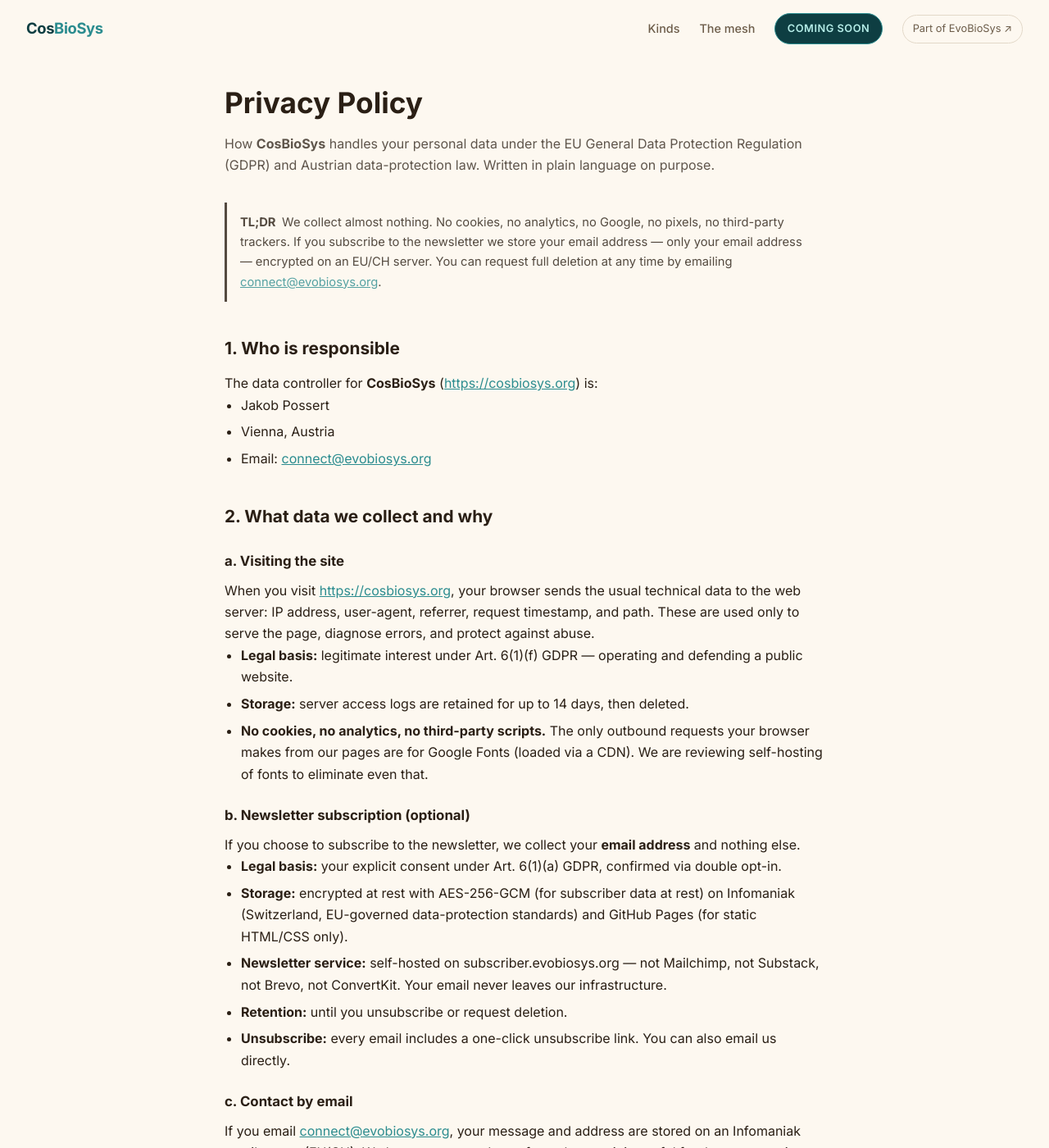
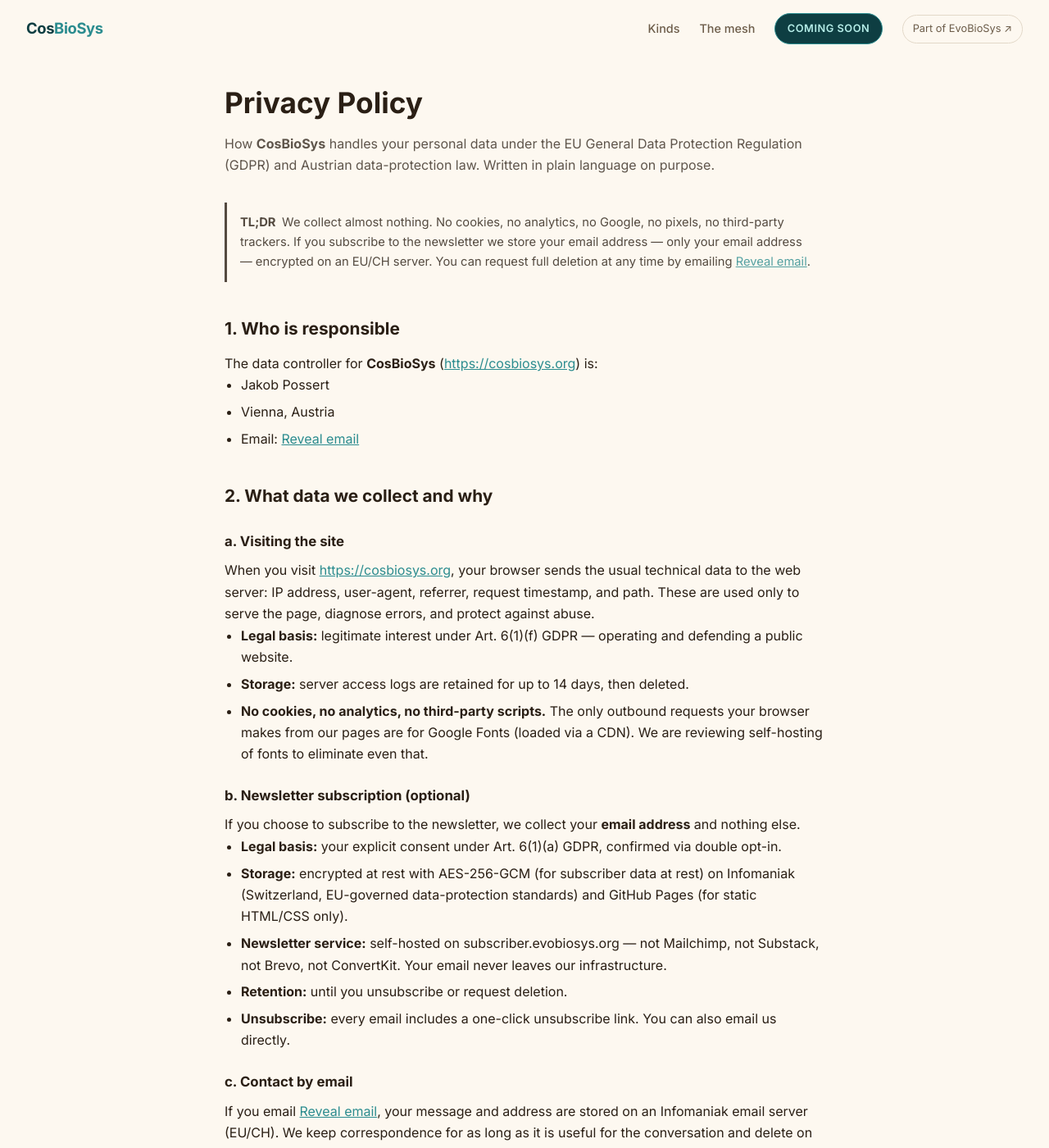
Before and after one commit to Evobiosys/cosiobsys.org, a Jekyll site: the page built from privacy.html, in a window 1280 px wide and 1400 px high. Shown: the whole window at 82% size. Built offline with Jekyll 4.4.1, drawn with Linux system fonts in a browser that asks for light colours; some of the changed text lies outside the part shown.

Commit message:
feat: JS-reveal email obfuscation against scraper spam
Co-Authored-By: Claude Sonnet 4.6 <noreply@anthropic.com>

```diff
--- a/_layouts/default.html
+++ b/_layouts/default.html
@@ -85,7 +85,7 @@
         <a href="https://questhub.eco" target="_blank" rel="noopener">QuestHub</a>
         <a href="/privacy/">Privacy</a>
         <a href="/legal/">Legal</a>
-        <a href="mailto:connect@evobiosys.org">Contact</a>
+        <a href="#" class="email-reveal" data-u="connect" data-d="evobiosys.org" rel="nofollow">Reveal email</a>
       </div>
       <p class="cb-footer-copy">
         &copy; 2026 CosBioSys &middot; Sibling of EvoBioSys &middot;
@@ -204,5 +204,19 @@
       }
     })();
   </script>
+
+  <script>
+  (function(){
+    document.addEventListener('click', function(e){
+      var el = e.target.closest('.email-reveal');
+      if (!el) return;
+      e.preventDefault();
+      var addr = el.dataset.u + '@' + el.dataset.d;
+      el.textContent = addr;
+      el.href = 'mailto:' + addr;
+      el.classList.remove('email-reveal');
+    });
+  })();
+  </script>
 </body>
 </html>
--- a/index.html
+++ b/index.html
@@ -484,10 +484,11 @@ description: >-
         btn.disabled = false;
         btn.textContent = origBtn;
         if (note) {
+          var u = 'connect', d = 'evobiosys.org', addr = u + '@' + d;
           note.innerHTML =
             '<span style="color:#c0392b;">Subscription failed. ' +
-            'Please email <a href="mailto:connect@evobiosys.org">' +
-            'connect@evobiosys.org</a> instead.</span>';
+            'Please email <a href="ma' + 'ilto:' + addr + '">' +
+            addr + '</a> instead.</span>';
           setTimeout(() => { note.innerHTML = origNote; }, 8000);
         }
       }
--- a/legal.html
+++ b/legal.html
@@ -49,7 +49,7 @@ permalink: /legal/
   <ul>
     <li><strong>Jakob Possert</strong></li>
     <li>Vienna, Austria</li>
-    <li>Email: <a href="mailto:connect@evobiosys.org">connect@evobiosys.org</a></li>
+    <li>Email: <a href="#" class="email-reveal" data-u="connect" data-d="evobiosys.org" rel="nofollow">Reveal email</a></li>
   </ul>
   <p>
     CosBioSys (<a href="https://cosbiosys.org">https://cosbiosys.org</a>) is operated as a
--- a/privacy.html
+++ b/privacy.html
@@ -52,7 +52,7 @@ permalink: /privacy/
     to the newsletter we store your email address &mdash; only your email
     address &mdash; encrypted on an EU/CH server. You can request full
     deletion at any time by emailing
-    <a href="mailto:connect@evobiosys.org">connect@evobiosys.org</a>.
+    <a href="#" class="email-reveal" data-u="connect" data-d="evobiosys.org" rel="nofollow">Reveal email</a>.
   </div>
 
   <h2>1. Who is responsible</h2>
@@ -63,7 +63,7 @@ permalink: /privacy/
   <ul>
     <li>Jakob Possert</li>
     <li>Vienna, Austria</li>
-    <li>Email: <a href="mailto:connect@evobiosys.org">connect@evobiosys.org</a></li>
+    <li>Email: <a href="#" class="email-reveal" data-u="connect" data-d="evobiosys.org" rel="nofollow">Reveal email</a></li>
   </ul>
 
   <h2>2. What data we collect and why</h2>
@@ -96,7 +96,7 @@ permalink: /privacy/
 
   <h3>c. Contact by email</h3>
   <p>
-    If you email <a href="mailto:connect@evobiosys.org">connect@evobiosys.org</a>, your
+    If you email <a href="#" class="email-reveal" data-u="connect" data-d="evobiosys.org" rel="nofollow">Reveal email</a>, your
     message and address are stored on an Infomaniak email server (EU/CH).
     We keep correspondence for as long as it is useful for the conversation
     and delete on request.
@@ -122,7 +122,7 @@ permalink: /privacy/
   </ul>
   <p>
     To exercise any of these rights, email
-    <a href="mailto:connect@evobiosys.org?subject=GDPR%20Request">connect@evobiosys.org</a>
+    <a href="#" class="email-reveal" data-u="connect" data-d="evobiosys.org" rel="nofollow">Reveal email</a>
     with the subject line <code>GDPR Request</code>. We reply within 30 days.
   </p>
 
```
